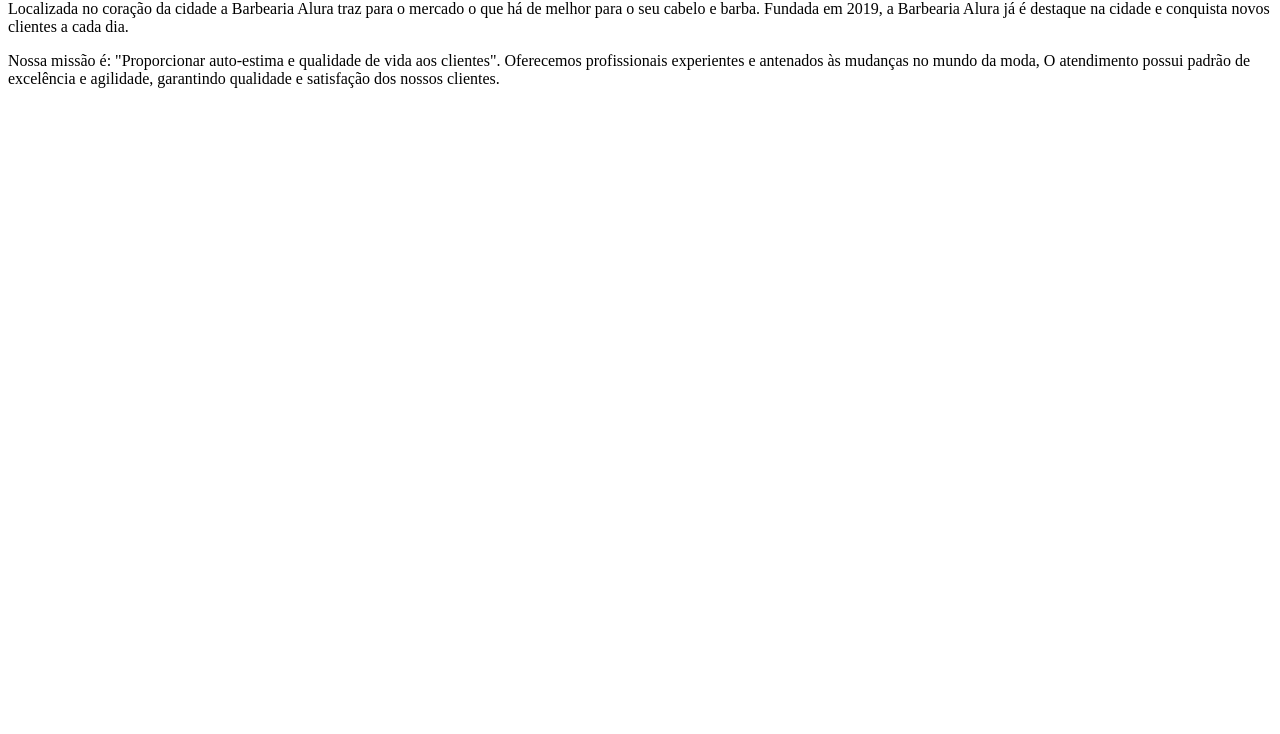
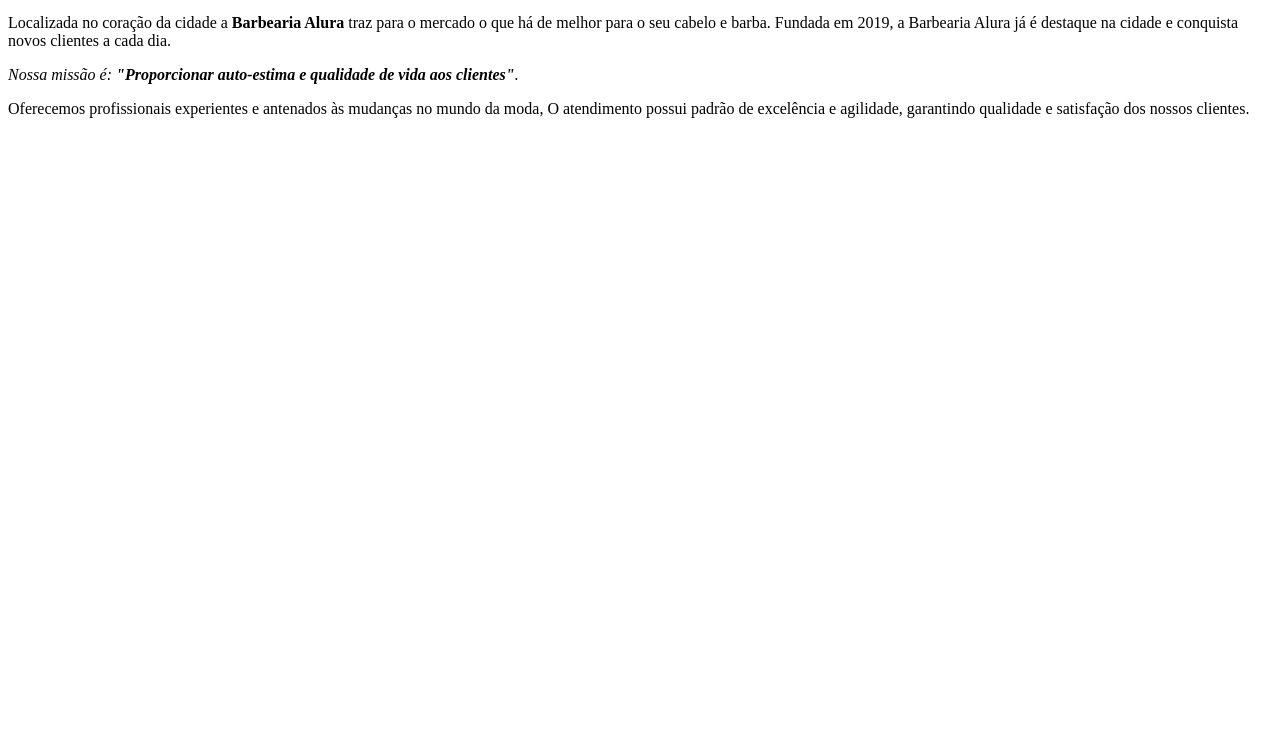
Before and after one commit to davidalvesnogueira/vcdiucvvcosvchdsjkab, a plain HTML site: page index.html in a window 1280 px wide. Shown: the part 66-800 px from the top of the page. Drawn offline with Linux system fonts and the light colour scheme.

Commit message:
Add files via upload

```diff
--- a/index.html
+++ b/index.html
@@ -1,10 +1,11 @@
+<!DOCTYPE html>
+<html>
 <h1>a Barbearia Alura</h1>
 
-<p>Localizada no coração da cidade a Barbearia Alura traz para o mercado o que há de melhor para o seu cabelo e barba.
-Fundada em 2019, a Barbearia Alura já é destaque na cidade e conquista novos clientes a cada dia.
+<p>Localizada no coração da cidade a <STRONG>Barbearia Alura</STRONG> traz para o mercado o que há de melhor para o seu cabelo e barba.
+Fundada em 2019, a Barbearia Alura já é destaque na cidade e conquista novos clientes a cada dia.</p>
 
-<P>Nossa missão é: "Proporcionar auto-estima e qualidade de vida aos clientes".
-Oferecemos profissionais experientes e antenados às mudanças no mundo da moda,
- O atendimento possui padrão de excelência e agilidade, garantindo qualidade e satisfação dos nossos clientes.
+<P><EM>Nossa missão é: <STRONG>"Proporcionar auto-estima e qualidade de vida aos clientes"</STRONG>.</EM></P>
 
- <tag></tag>
+<p>Oferecemos profissionais experientes e antenados às mudanças no mundo da moda,
+O atendimento possui padrão de excelência e agilidade, garantindo qualidade e satisfação dos nossos clientes.</p>
```
